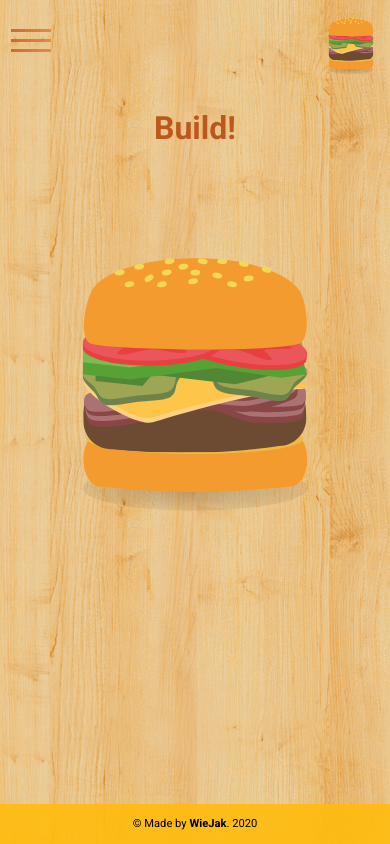
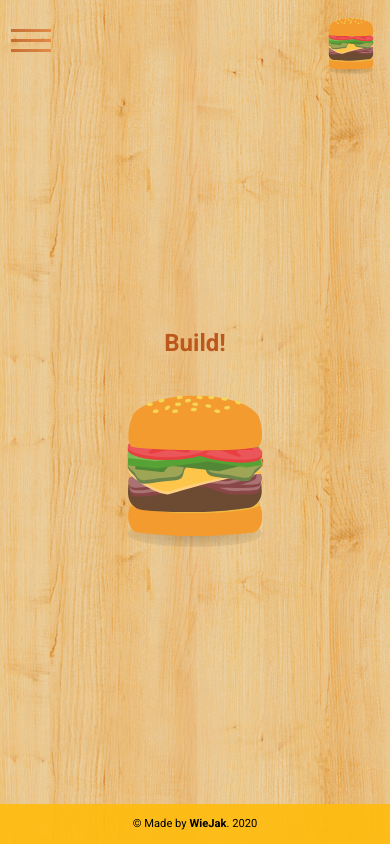
Before and after one commit to bartlomiejwiejak/burger-project, a React (Create React App) app: page /burger-builder in a window 390 px wide. Built offline with nearby package versions, Linux system fonts and the light colour scheme.

Commit message:
burgerBuilderAnimation responsiveness

```diff
--- a/src/pages/BurgerBuilder/BurgerBuilderAnimation.js
+++ b/src/pages/BurgerBuilder/BurgerBuilderAnimation.js
@@ -67,8 +67,10 @@ const BurgerAnimation = () => {
       <h1 className='heading-build'>
         {message()}
       </h1>
-      <div onMouseUp={checkFillBarState} onMouseDown={fillBar} onMouseLeave={checkFillBarState} className="trigger">
-        <BurgerSvg complete={setAnimationComplete} success={success} fill={fillPercent} />
+      <div className="burger-container">
+        <div onMouseUp={checkFillBarState} onMouseDown={fillBar} onMouseLeave={checkFillBarState} className="trigger">
+          <BurgerSvg complete={setAnimationComplete} success={success} fill={fillPercent} />
+        </div>
       </div>
       <div className="progress-bar">
         <div style={{ width: `${fillPercent}%` }} className="fill"></div>
--- a/src/pages/BurgerBuilder/burgerBuilderAnimation.scss
+++ b/src/pages/BurgerBuilder/burgerBuilderAnimation.scss
@@ -1,35 +1,120 @@
 .burger-builder-animation {
   height: calc(100vh - 20rem);
   overflow: hidden;
+  display: flex;
+  flex-direction: column;
+  justify-content: center;
   @media (max-width: 500px) {
     height: calc(100vh - 15rem);
   }
+  @media (max-width: 800px) and (orientation: landscape) {
+    height: calc(100vh - 15rem);
+  }
+  .burger-container {
+    margin-top: 5rem;
+    @media (max-width: 1500px)  {
+      margin-top: 2rem;
+    }
+    @media (max-width: 1400px) {
+      margin-top: 0;
+    }
+    @media (max-width: 1300px) {
+      margin-top: -4rem;
+    }
+    @media (max-width: 1200px) {
+      margin-top: -5rem;
+    }
+    @media (max-width: 1100px) {
+      margin-top: -7rem;
+    }
+    @media (max-width: 1000px) {
+      margin-top: -8rem;
+    }
+    @media (max-width: 800px) and (orientation: landscape) {
+      margin-top: -10rem;
+    }
+    @media (max-width: 700px) and (orientation: landscape) {
+      margin-top: -13rem;
+    }
+    @media (max-width: 600px) and (orientation: landscape) {
+      margin-top: -15rem;
+    }
+  }
     .trigger {
-      padding: 0;
-      margin: 0;
-      position: absolute;
-      left: 50%;
-      top: 50%;
-      transform: translate(-50%,-80%) scale(1.5);
+     margin: 0 auto;
+     width: 150px;
+     transform: scale(1.5);
+     .burger {
+       margin: 0;
+     }
+     @media (max-width: 1400px) {
+       transform: scale(1.4);
+     }
+     @media (max-width: 1300px) {
+      transform: scale(1.3);
+    }
+    @media (max-width: 1200px) {
+      transform: scale(1.2);
+    }
+    @media (max-width: 1100px) {
+      transform: scale(1.1);
+    }
+    @media (max-width: 1000px) {
+      transform: scale(1);
+    }
+    @media (max-width: 900px) {
+      transform: scale(0.9);
+    }
+    @media (max-width: 700px) and (orientation: landscape){
+      transform: scale(0.8);
+    }
+    @media (max-width: 600px) and (orientation: landscape){
+      transform: scale(0.6);
+    }
    }
    .heading-build {
      font-size: 4rem;
      font-family: 'roboto', sans-serif;
      color: rgb(188, 88, 30);
      text-align: center;
+     margin: 0;
      visibility: hidden;
+     @media (max-width: 1400px) {
+       font-size: 3.5rem;
+    }
+    @media (max-width: 1200px) {
+      font-size: 3rem;
+   }
+   @media (max-width: 600px) and (orientation: landscape) {
+    margin-bottom: 2rem;
+  }
 }
 .progress-bar {
-  position: absolute;
-  bottom: 20%;
-  left: 50%;
-  transform: translate(-50%,-50%);
+  margin: 10rem auto 0;
   width: 30%;
   height: 3rem;
   border: 1px solid rgb(188, 88, 30);
   visibility: hidden;
   border-radius: 10px;
   overflow: hidden;
+  @media (max-width: 1400px) {
+    margin-top: 8rem;
+  }
+  @media (max-width: 1200px) {
+    margin-top: 6rem;
+  }
+  @media (max-width: 1000px) {
+    margin-top: -4rem;
+  }
+  @media (max-width: 800px) {
+    margin-top: -6rem;
+  }
+  @media (max-width: 800px) {
+    margin-top: -8rem;
+  }
+  @media (orientation: portrait) {
+    width: 50%;
+  }
   .fill {
     height: 100%;
     width: 0;
--- a/src/pages/Home/about.scss
+++ b/src/pages/Home/about.scss
@@ -1,15 +1,15 @@
 .about {
   font-size: 1.8rem;
-  padding: 15rem 5rem 0 0;
+  padding: 15rem 5rem 0 5rem;
   background-color: #f7f7f7;
   @media (max-width: 800px) {
-  padding: 11rem 3rem 0;
+  padding: 11rem 3rem 0 3rem;
   }
   @media (max-width: 600px) {
-    padding: 8rem 2rem 0;
+    padding: 8rem 2rem 0 2rem;
     }
     @media (max-width: 400px) {
-      padding: 6rem 2rem 0;
+      padding: 6rem 2rem 0 2rem;
       }
   & .heading-secondary {
     margin-bottom: 10rem;
```
